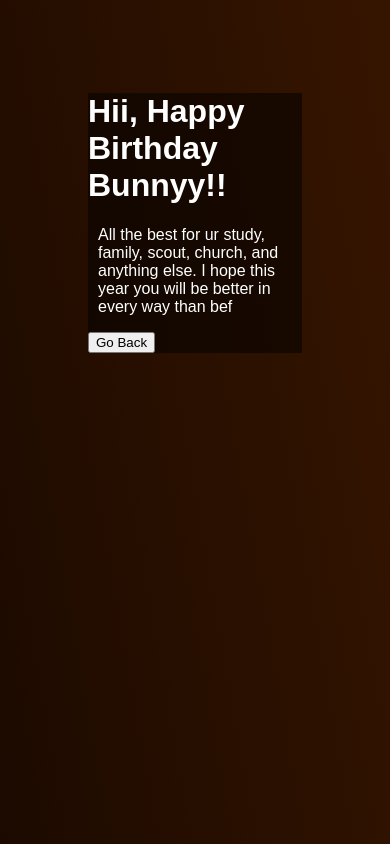
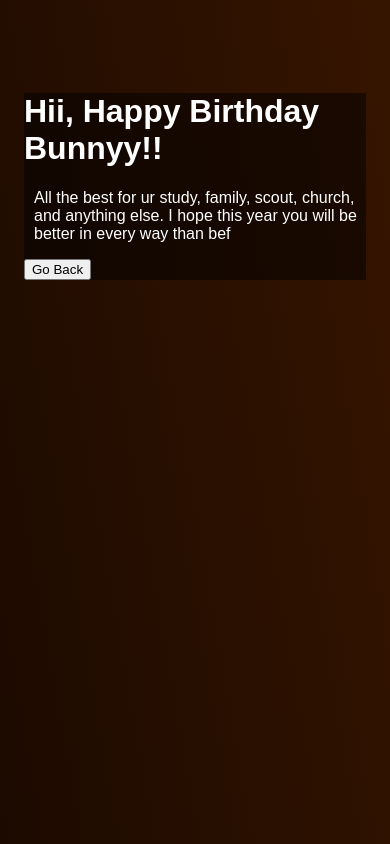
Before and after one commit to PisonGolda/littlepresent.github.io, a plain HTML site: page Page/the message.html in a window 390 px wide. Drawn offline with Linux system fonts and the light colour scheme.

Commit message:
Update style copy 2.css

```diff
--- a/Page/style copy 2.css
+++ b/Page/style copy 2.css
@@ -35,3 +35,10 @@ body {
 		opacity: 1;
 	}
 }
+
+@media only screen and (max-width:700px){
+body {
+	padding-left: 1rem;
+	padding-right: 1rem;
+}
+}
```
